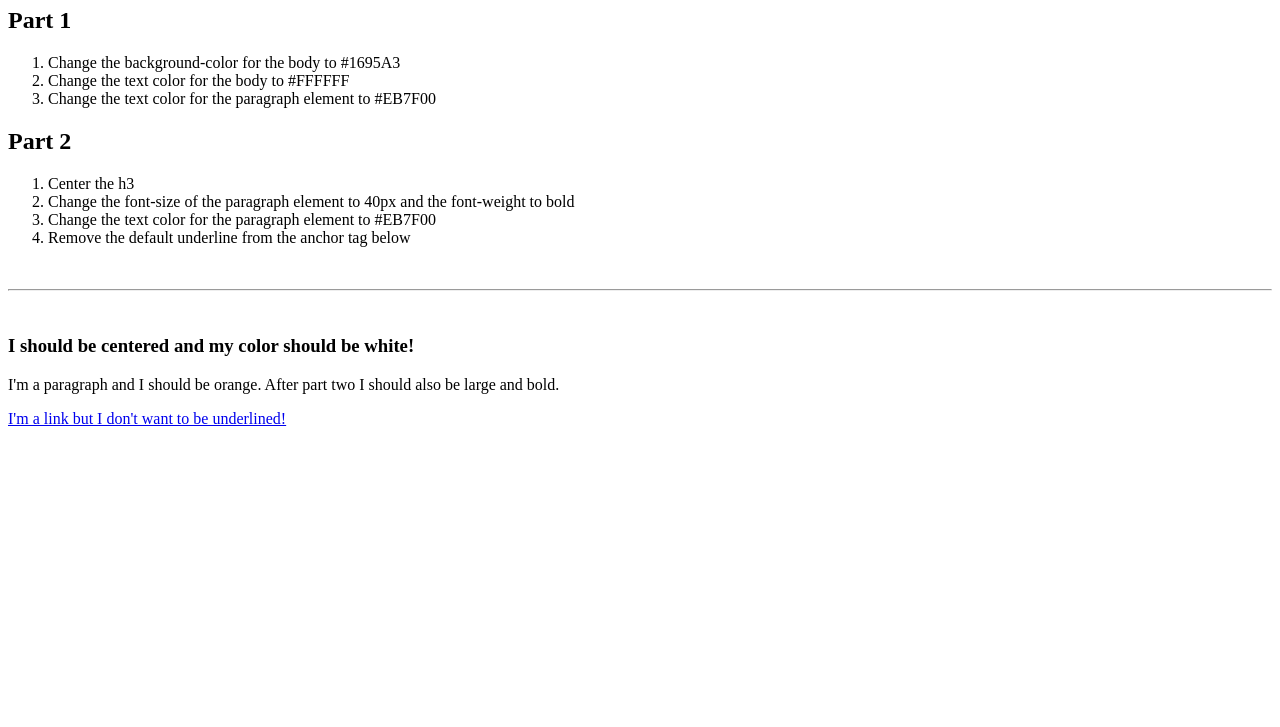
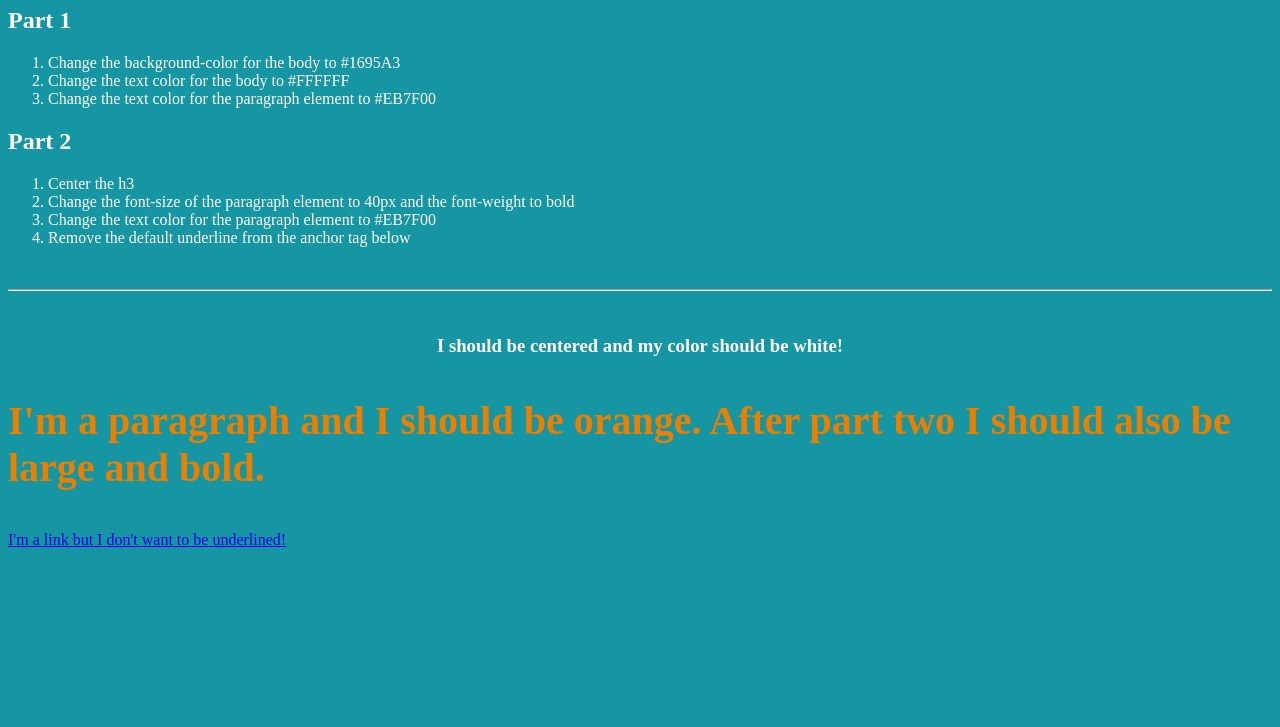
Before and after one commit to AnonymAsimov/LUDDITE-MOVEMENT, a plain HTML site: page exercises/03 week/css_practice/index.html in a window 1280 px wide. Shown: the part 73-800 px from the top of the page. Drawn offline with Linux system fonts and the light colour scheme.

Commit message:
Update style.css

```diff
--- a/exercises/03 week/css_practice/css/style.css
+++ b/exercises/03 week/css_practice/css/style.css
@@ -7,13 +7,16 @@
 
 /* 3. Change the text color for the paragraph element to #EB7F00*/
 
+
 body{
-    background-color: #1695A3*;
-    color: #ffffff*;
+    background-color: #1695A3;
+    color: #FFFFFF;
 }
 
 p{
-    color: #EB7F00*;
+    color: #EB7F00;
+    font-size: 40px;
+    font-weight: bold;
 }
 
 /*------ PART 2 -------------------------*/
@@ -27,3 +30,7 @@ p{
 
 
 /*4. Remove the default underline from the anchor tag below*/
+
+h3{
+    text-align: center;
+}
```
